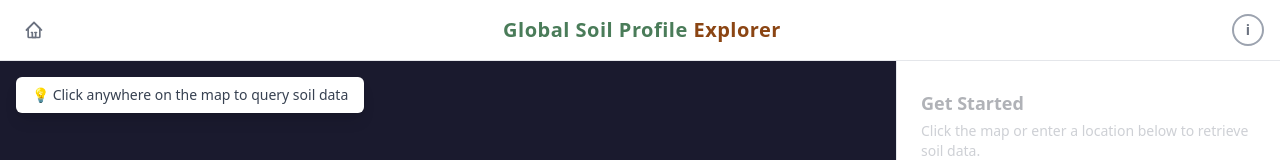
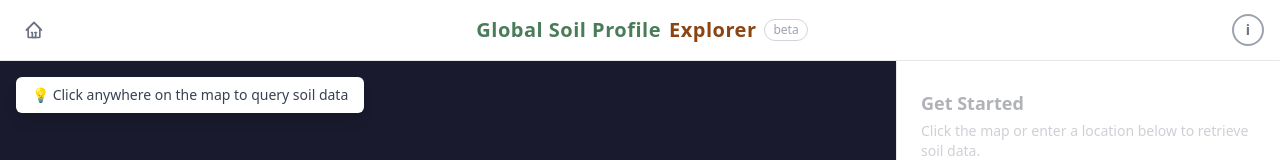
Before and after one commit to eusojk/soil-query, a plain HTML site: page web/index.html in a window 1280 px wide. Shown: the top 160 px of the page. Drawn offline with nearby package versions, Linux system fonts and the light colour scheme; no server answers.

Commit message:
Add subtle beta badge to header

```diff
--- a/web/index.html
+++ b/web/index.html
@@ -30,8 +30,9 @@
                 </button>
 
                 <!-- Center: App name -->
-                <h1 class="text-xl font-black tracking-wide select-none">
+                <h1 class="text-xl font-black tracking-wide select-none flex items-center gap-2">
                     <span style="color: #4a7c59;">Global Soil Profile</span><span style="color: #8B4513;"> Explorer</span>
+                    <span class="text-xs font-medium text-gray-400 border border-gray-300 rounded-full px-2 py-0.5 tracking-normal">beta</span>
                 </h1>
 
                 <!-- Right: Info button -->
@@ -53,6 +54,7 @@
             <div class="flex items-center justify-between px-6 py-4 border-b border-gray-200">
                 <h2 class="text-lg font-black tracking-wide">
                     <span style="color: #4a7c59;">Global Soil Profile</span><span style="color: #8B4513;"> Explorer</span>
+                    <span class="text-xs font-medium text-gray-400 border border-gray-300 rounded-full px-2 py-0.5 tracking-normal">beta</span>
                 </h2>
                 <button id="modal-close" class="text-gray-400 hover:text-gray-700 transition">
                     <svg class="w-6 h-6" fill="none" stroke="currentColor" viewBox="0 0 24 24">
```
